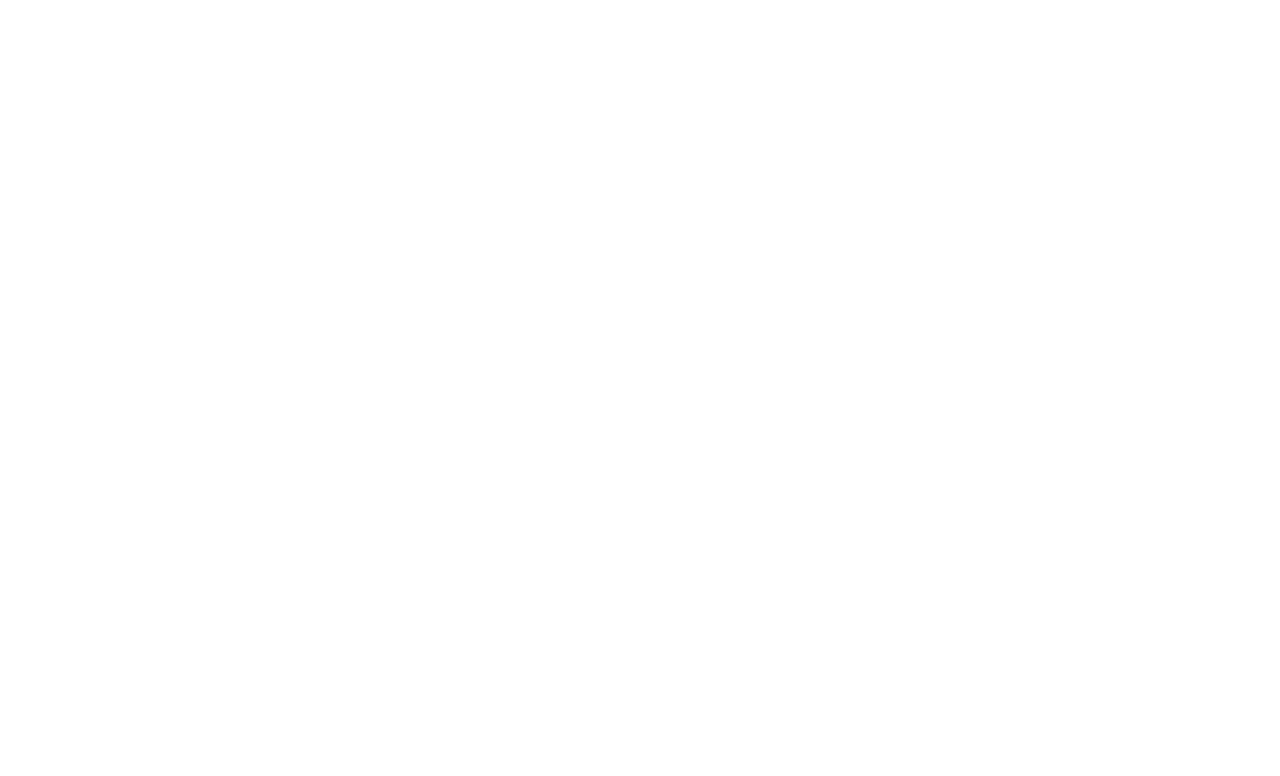
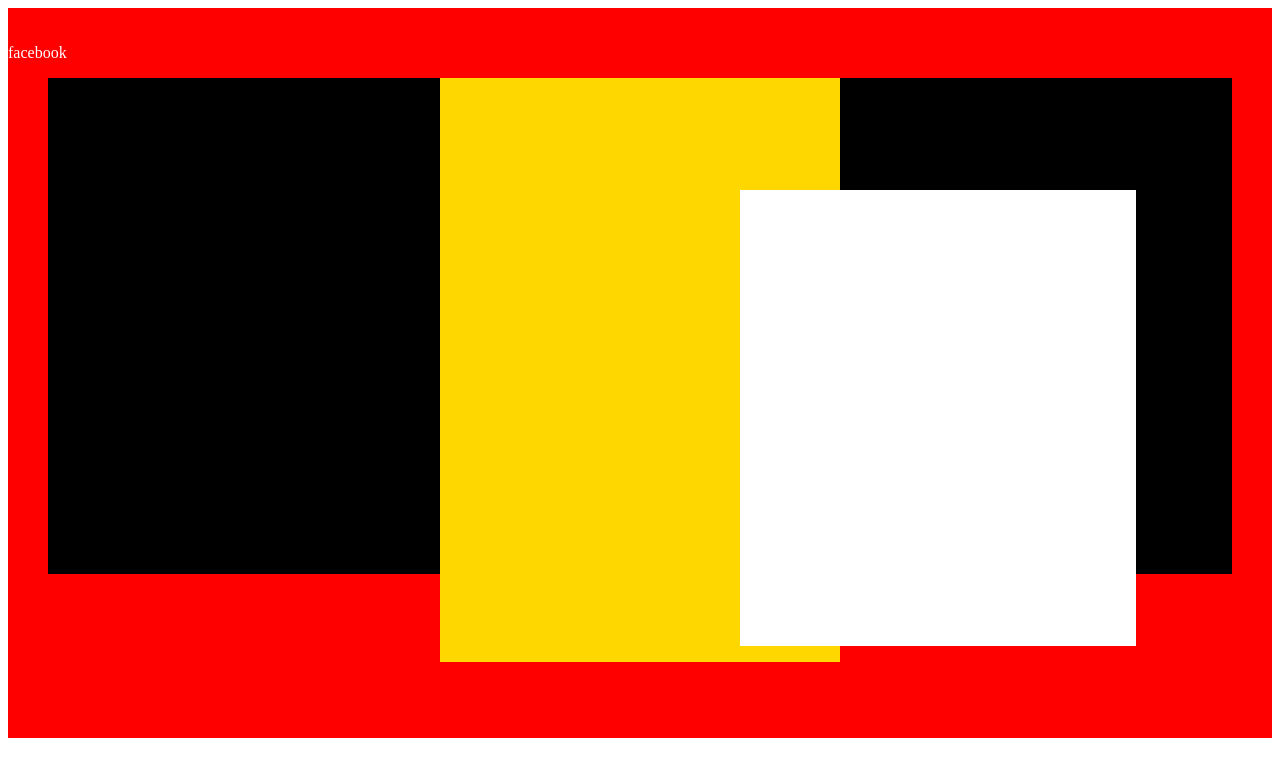
Before and after one commit to ideepakpg/facebook-clone, a plain HTML site: page index.html in a window 1280 px wide. Drawn offline with Linux system fonts and the light colour scheme.

Commit message:
div created

```diff
--- a/index.html
+++ b/index.html
@@ -2,9 +2,24 @@
 <html>
 <head>
     <meta charset="utf-8" />
-    <title></title>
+    <meta name="viewport" content="width=device-width, initial-scale=1.0">
+    <title>Facebook - log in or sign up</title>
+    <link rel="stylesheet" href="style.css" type="text/css" />
 </head>
 <body>
+        <div class="container1">
+            <p class="logo">facebook</p>
+            <div class="container2">
+                <div class="container3">
+                    <div class="container4">
+                        <div class="login-box1">
+                            <div class="login-box2">
 
+                            </div>
+                        </div>
+                    </div>
+                </div>
+            </div>
+        </div>
 </body>
 </html>
--- /dev/null
+++ b/style.css
@@ -0,0 +1,65 @@
+.container1 {
+    background:red;
+    padding-bottom: 164px;
+    padding-top: 20px;
+}
+.body {
+    background: #fff;
+    color: #1c1e21;
+    direction: ltr;
+    line-height: 1.34;
+    margin: 0;
+    padding: 0;
+    unicode-bidi: embed;
+}
+.logo{
+    color:white;
+}
+.container2 {
+    background: black;
+    height: 496px;
+    margin: 0 40px;
+    width: auto;
+}
+.container3 {
+    background-color:gold;
+    width: 400px;
+    margin-top: 0px;
+    margin-right: auto;
+    margin-bottom: 0px;
+    margin-left: auto;
+    padding-top: 0px;
+    padding-right: 0px;
+    padding-bottom: 0px;
+    padding-left: 0px;
+    font-family: inherit;
+    box-sizing: border-box;
+    display: inline-block;
+    font-size: 12px;
+    display: flex;
+    flex-direction: column;
+    text-align: center;
+    vertical-align: top;
+}
+.container4 {
+    padding: 112px 0 16px;
+    font-family: inherit;
+    display: block;
+    font-size
+}
+.login-box1 {
+    margin-left:75%;
+    background:white;
+    font-family: inherit;
+    display: inline-block;
+    vertical-align: top;
+    font-size: 12px;
+}
+.login-box2 {
+    font-family: inherit;
+    height: 456px;
+    width: 396px;
+    display: block;
+    font-size: 12px;
+
+}
```
Also changed, not shown: 1 other file.
